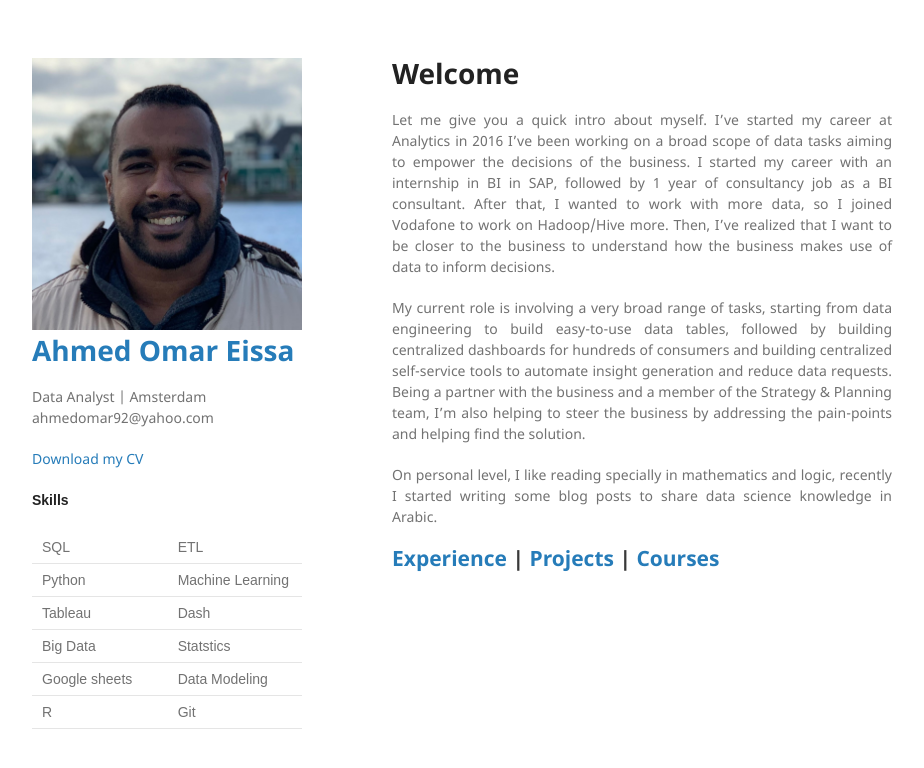
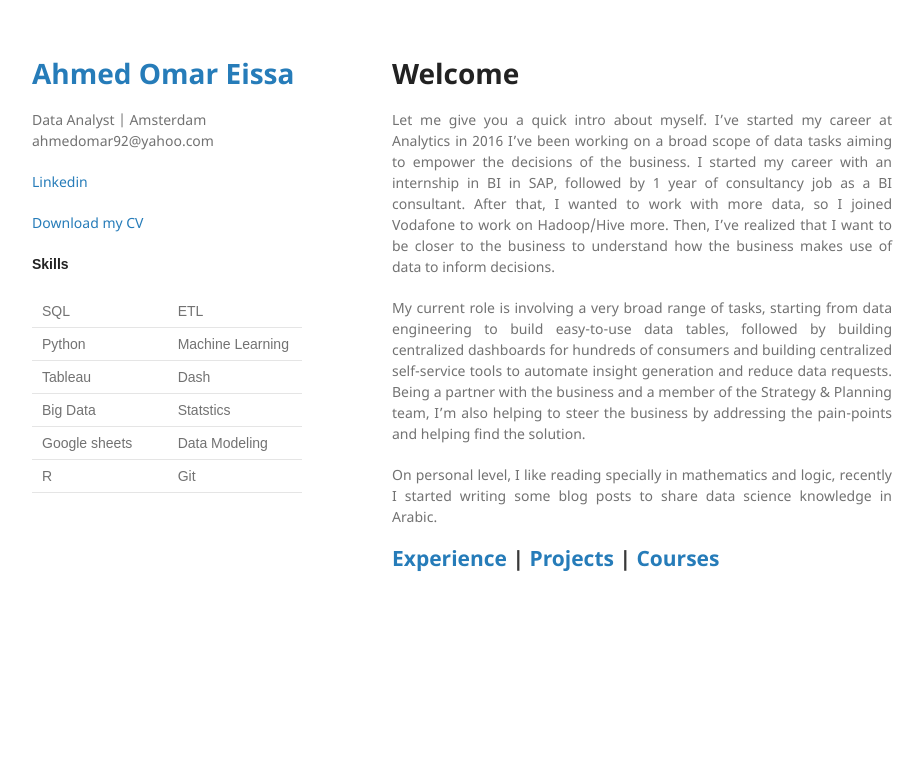
Before and after one commit to AhmedOmarEissa/AhmedOmarEissa.github.io, a Jekyll site: the page built from index.md, in a window 1280 px wide. Shown: the top 768 px of the page, without its empty margins (178-1102 px from the left). Built offline with Jekyll 4.4.1, drawn with Linux system fonts in a browser that asks for light colours; our own code applies the rules of GitHub Pages for plain Markdown files.

Commit message:
Adding Linkedin

```diff
--- a/_layouts/default.html
+++ b/_layouts/default.html
@@ -14,14 +14,15 @@
   <body>
     <div class="wrapper">
       <header>
-      {% if site.logo %}
+      <!--{% if site.logo %}
         <img src="{{site.logo | relative_url}}" alt="Logo" />
-      {% endif %}
+      {% endif %}-->
 
         <h1><a href="{{ "/" | absolute_url }}">{{ site.title | default: site.github.repository_name }}</a></h1>
 
         <p>Data Analyst | Amsterdam </br>
         ahmedomar92@yahoo.com</p>
+        <p class="view"><a href="https://www.linkedin.com/in/ahmedomareissa/">Linkedin</a></p>
         <p class="view"><a href="https://github.com/AhmedOmarEissa/AhmedOmarEissa.github.io/raw/master/assets/Ahmed%20Omar%20Eissa.pdf">Download my CV</a></p>
 
         <p style="text-align: left;"><strong><span style="font-family:
```
